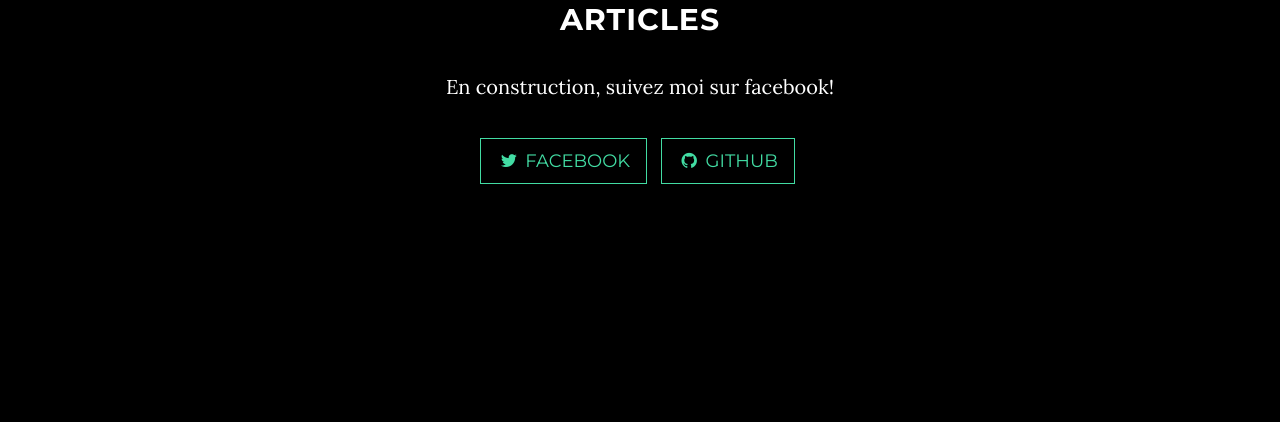
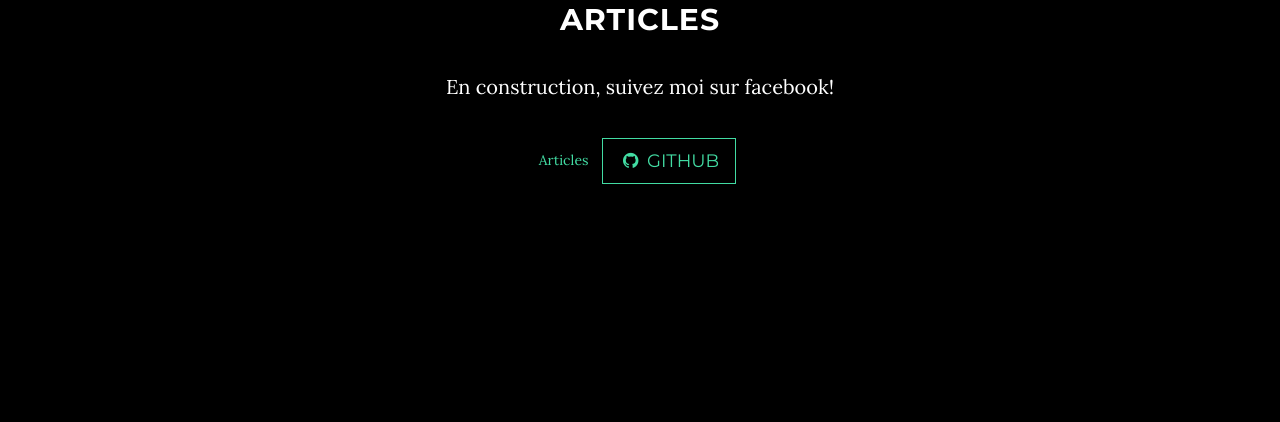
Before and after one commit to tetreaultben/tetreault.github.io, a website: page index.html in a window 1280 px wide. Shown: the part 2258-2680 px from the top of the page. Drawn offline with nearby package versions, Linux system fonts and the light colour scheme; some packages are replaced by stand-ins of ours.

Commit message:
testAjoutPage
ss

```diff
--- a/index.html
+++ b/index.html
@@ -120,7 +120,7 @@
                 <p>En construction, suivez moi sur facebook!</p>
                 <ul class="list-inline banner-social-buttons">
                     <li>
-                        <a href="https://twitter.com/SBootstrap" class="btn btn-default btn-lg"><i class="fa fa-twitter fa-fw"></i> <span class="network-name">Facebook</span></a>
+                        <a href="/html/articles.html">Articles</a>
                     </li>
                     <li>
                         <a href="https://github.com/IronSummitMedia/startbootstrap" class="btn btn-default btn-lg"><i class="fa fa-github fa-fw"></i> <span class="network-name">Github</span></a>
```
Also changed, not shown: html/articles.html (added).
